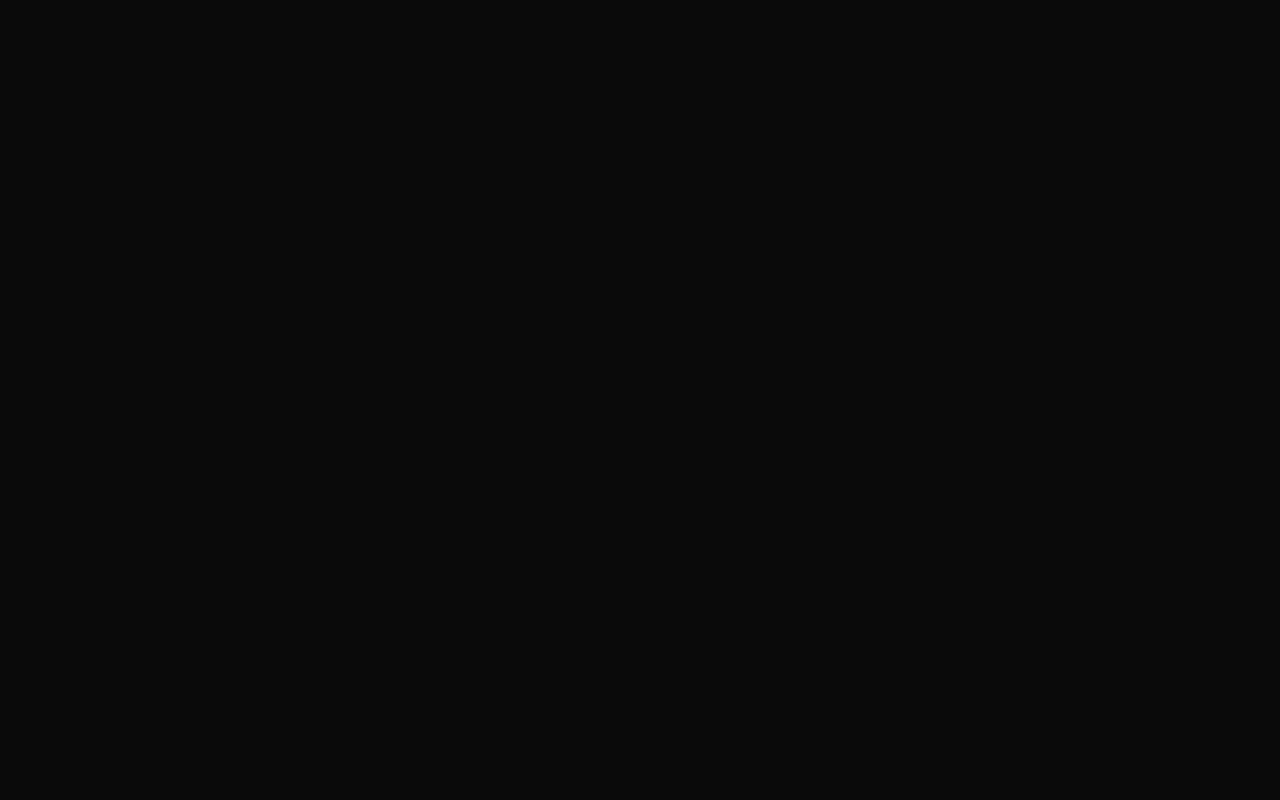
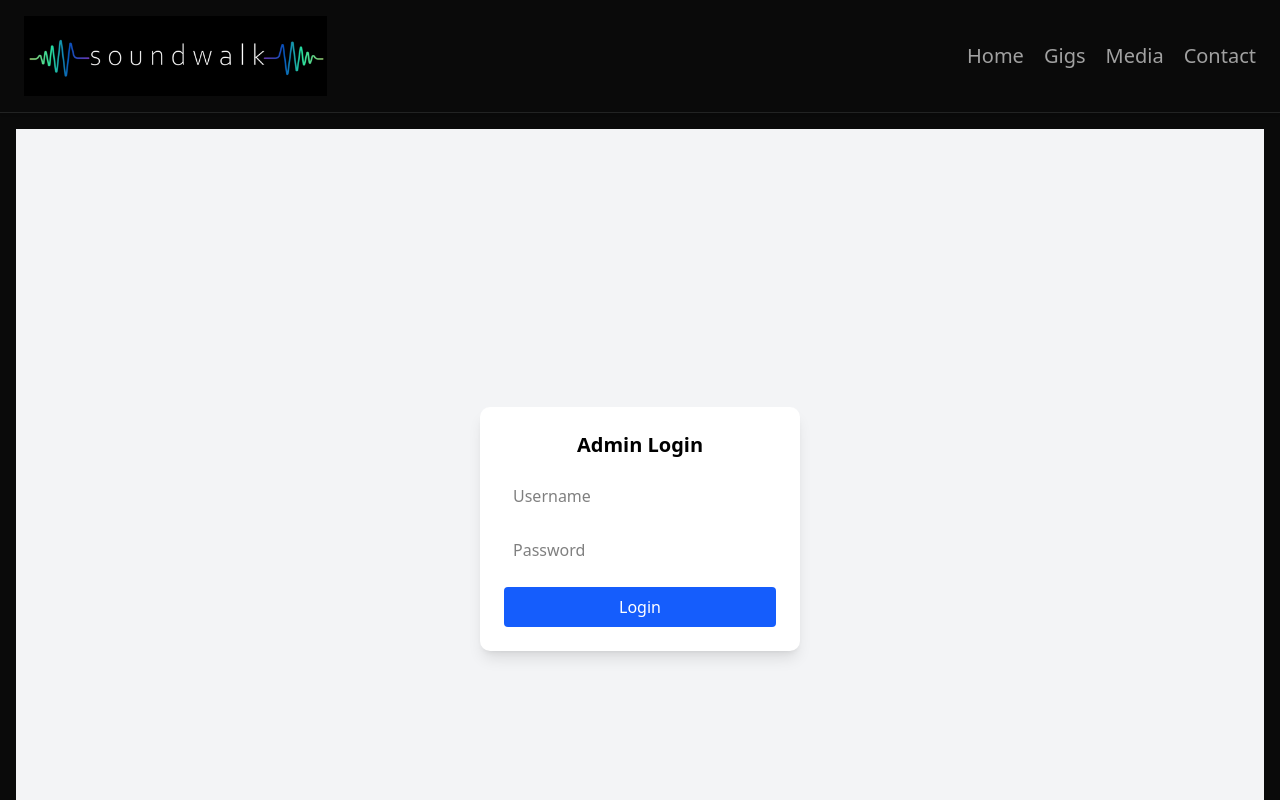
Before and after one commit to RossHGitHub/soundwalk2, a React (Vite) app: page /login in a window 1280 px wide. Before the commit this address had no page. Shown: the top 800 px of the page. Built offline with nearby package versions, Linux system fonts and the light colour scheme.

Commit message:
Integrated auth

```diff
--- /dev/null
+++ b/api/auth.ts
@@ -0,0 +1,47 @@
+// api/auth.ts
+import type { NextApiRequest, NextApiResponse } from "next";
+import bcrypt from "bcryptjs";
+import jwt from "jsonwebtoken";
+import { MongoClient } from "mongodb";
+
+const uri = process.env.MONGODB_URI!;
+const dbName = process.env.MONGODB_DB!;
+let client: MongoClient | null = null;
+const JWT_SECRET = process.env.JWT_SECRET!;
+
+async function getDb() {
+  if (!client) {
+    client = new MongoClient(uri);
+    await client.connect();
+  }
+  return client.db(dbName);
+}
+
+export default async function handler(req: NextApiRequest, res: NextApiResponse) {
+  if (req.method !== "POST") return res.status(405).json({ error: "Method not allowed" });
+
+  const { username, password } = req.body;
+  if (!username || !password) return res.status(400).json({ error: "Missing credentials" });
+
+  try {
+    const db = await getDb();
+    const col = db.collection("users"); // keep it as 'users'
+
+    const user = await col.findOne({ username });
+    if (!user) return res.status(401).json({ error: "Invalid credentials" });
+
+    const isMatch = await bcrypt.compare(password, user.passwordHash);
+    if (!isMatch) return res.status(401).json({ error: "Invalid credentials" });
+
+    const token = jwt.sign(
+      { id: user._id.toString(), username: user.username },
+      JWT_SECRET,
+      { expiresIn: "1d" }
+    );
+
+    return res.status(200).json({ token });
+  } catch (err) {
+    console.error("Login error:", err);
+    res.status(500).json({ error: "Server error" });
+  }
+}
--- a/package.json
+++ b/package.json
@@ -19,9 +19,12 @@
     "@radix-ui/react-slot": "^1.2.3",
     "@radix-ui/react-tabs": "^1.1.12",
     "@tailwindcss/vite": "^4.1.11",
+    "@types/jsonwebtoken": "^9.0.10",
+    "bcryptjs": "^3.0.2",
     "class-variance-authority": "^0.7.1",
     "clsx": "^2.1.1",
     "googleapis": "^155.0.1",
+    "jsonwebtoken": "^9.0.2",
     "lucide-react": "^0.536.0",
     "mongodb": "^6.18.0",
     "react": "^19.1.0",
@@ -34,6 +37,7 @@
   "devDependencies": {
     "@eslint/js": "^9.30.1",
     "@tailwindcss/postcss": "^4.1.11",
+    "@types/bcrypt": "^6.0.0",
     "@types/next": "^9.0.0",
     "@types/node": "^24.2.0",
     "@types/react": "^19.1.8",
--- a/src/App.tsx
+++ b/src/App.tsx
@@ -5,6 +5,8 @@ import Gigs from "./pages/Gigs";
 import MediaPage from "./pages/Media";
 import ContactPage from "./pages/Contact";
 import Admin from "./pages/Admin";
+import Login from "./pages/login";
+import ProtectedRoute from "./components/protectedRoute";
 
 function App() {
   return (
@@ -14,7 +16,15 @@ function App() {
         <Route path="Gigs" element={<Gigs />} />
         <Route path="Contact" element={<ContactPage />} />
         <Route path="Media" element={<MediaPage />} />
-        <Route path="Admin" element={<Admin />} />
+        <Route
+          path="Admin"
+          element={
+            <ProtectedRoute>
+              <Admin />
+            </ProtectedRoute>
+          }
+        />
+        <Route path="Login" element={<Login />} />
       </Route>
     </Routes>
   );
--- a/src/components/Layout.tsx
+++ b/src/components/Layout.tsx
@@ -4,6 +4,8 @@ import { Home, Calendar, Video, Phone } from 'lucide-react';
 import logo from '../assets/img/logo.jpg';
 import { useEffect } from "react";
 import { FaFacebook, FaInstagram } from "react-icons/fa"
+
+
 
 function ScrollToTop() {
   const { pathname } = useLocation();
--- /dev/null
+++ b/src/components/protectedRoute.tsx
@@ -0,0 +1,20 @@
+// components/ProtectedRoute.tsx
+import type { JSX } from "react";
+import { Navigate } from "react-router-dom";
+
+interface ProtectedRouteProps {
+  children: JSX.Element;
+}
+
+export default function ProtectedRoute({ children }: ProtectedRouteProps) {
+  const token = localStorage.getItem("token"); // JWT stored in localStorage
+
+  if (!token) {
+    // Redirect to login if no token
+    return <Navigate to="/login" replace />;
+  }
+
+  // Optional: add token validation logic here (e.g., decode and check expiry)
+
+  return children;
+}
--- a/src/pages/Home.tsx
+++ b/src/pages/Home.tsx
@@ -9,11 +9,11 @@ import BarryProfile from "../assets/img/BarryProfile.jpg"
 export default function HomePage() {
     console.log(promoVideo)
   return (
+
     <main className="flex flex-col min-h-screen bg-background text-foreground">
 
-
-      {/* Hero Section */}
-     <section className="relative w-full h-[300px] sm:h-[400px] md:h-[500px] overflow-hidden">
+  {/* Hero Section */}
+ <section className="relative w-full h-[300px] sm:h-[400px] md:h-[500px] overflow-hidden">
   <video
     src={promoVideo}
     autoPlay
--- /dev/null
+++ b/src/pages/login.tsx
@@ -0,0 +1,61 @@
+import { useState } from 'react';
+import { useNavigate } from 'react-router-dom';
+
+export default function Login() {
+  const [username, setUsername] = useState('');
+  const [password, setPassword] = useState('');
+  const [error, setError] = useState('');
+  const navigate = useNavigate();
+
+  const handleLogin = async () => {
+    setError('');
+    try {
+      const res = await fetch('/api/auth', {
+        method: 'POST',
+        headers: { 'Content-Type': 'application/json' },
+        body: JSON.stringify({ username, password }),
+      });
+
+      if (!res.ok) {
+        const { error } = await res.json();
+        setError(error || 'Login failed');
+        return;
+      }
+
+      const { token } = await res.json();
+      localStorage.setItem('auth-token', token);
+      navigate('/admin');
+    } catch (err) {
+      setError('Something went wrong');
+    }
+  };
+
+  return (
+    <div className="flex flex-col items-center text-black justify-center h-screen bg-gray-100">
+      <div className="bg-white p-6 rounded-lg shadow-lg w-80">
+        <h2 className="text-xl font-bold mb-4 text-center">Admin Login</h2>
+        {error && <p className="text-red-500 mb-2">{error}</p>}
+        <input
+          type="text"
+          placeholder="Username"
+          className="border p-2 w-full mb-3 rounded"
+          value={username}
+          onChange={(e) => setUsername(e.target.value)}
+        />
+        <input
+          type="password"
+          placeholder="Password"
+          className="border p-2 w-full mb-4 rounded"
+          value={password}
+          onChange={(e) => setPassword(e.target.value)}
+        />
+        <button
+          onClick={handleLogin}
+          className="w-full bg-blue-600 text-white p-2 rounded hover:bg-blue-700"
+        >
+          Login
+        </button>
+      </div>
+    </div>
+  );
+}
```
Also changed, not shown: 1 other file (tests, documents, lock files or other folders).
